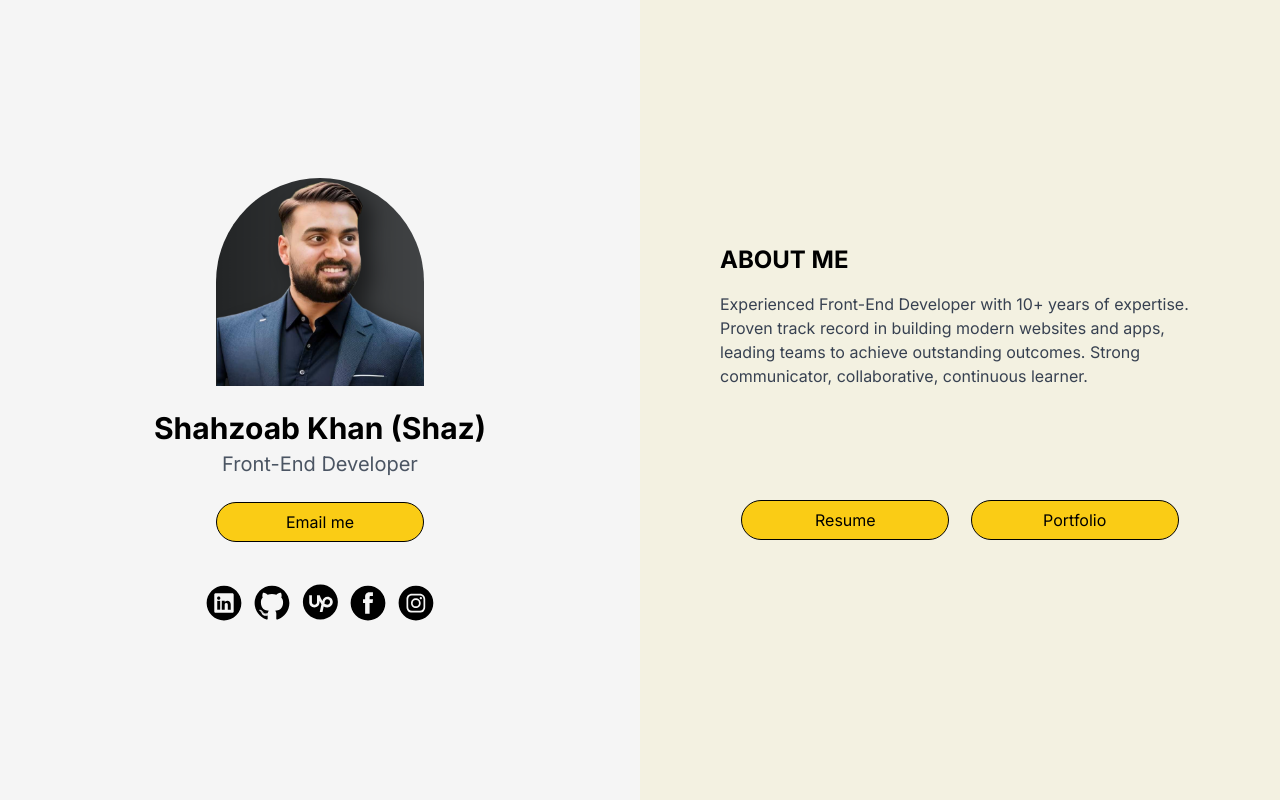
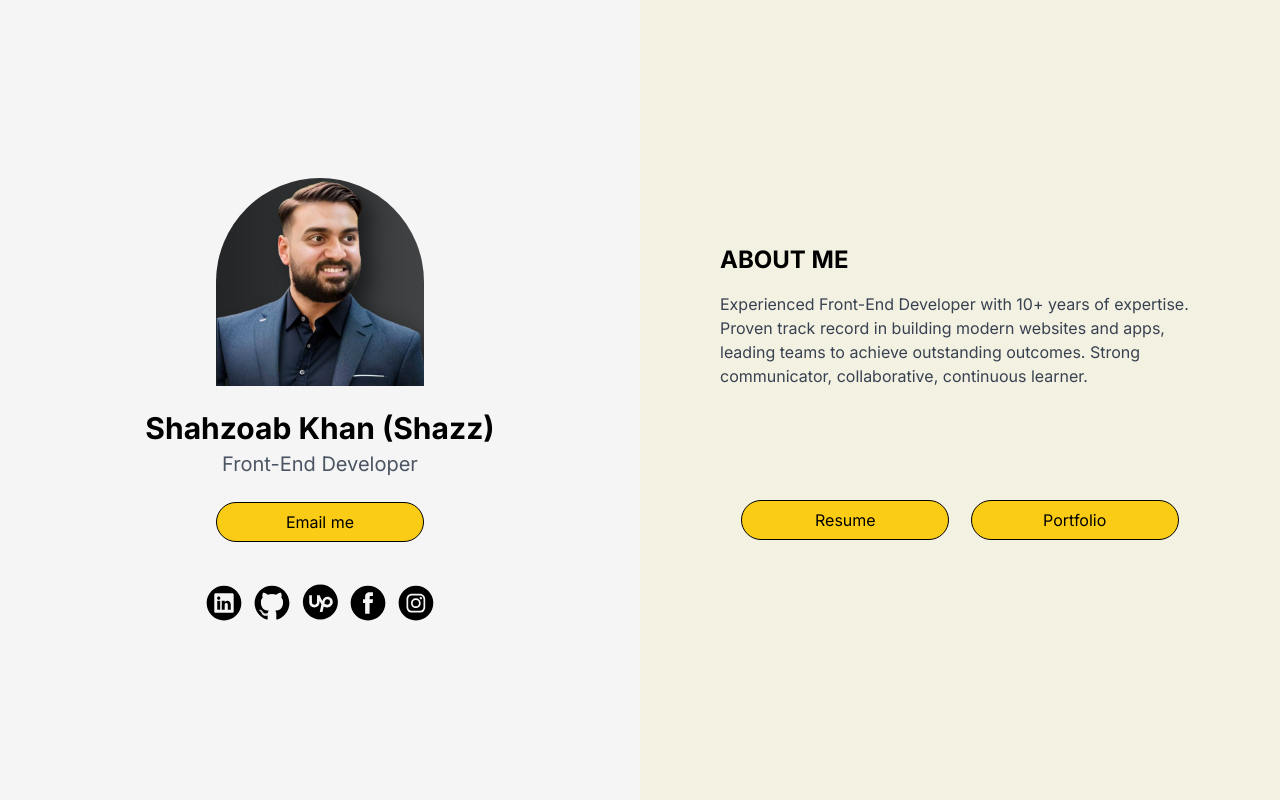
Before and after one commit to shahzoab/personal-website, a Next.js app: page / in a window 1280 px wide. Built offline with nearby package versions, Linux system fonts and the light colour scheme.

Commit message:
Update nick name

```diff
--- a/src/app/page.js
+++ b/src/app/page.js
@@ -15,7 +15,7 @@ export default function Home() {
               priority
             />
           </div>
-          <h1 className="text-3xl font-bold mt-6">Shahzoab Khan (Shaz)</h1>
+          <h1 className="text-3xl font-bold mt-6">Shahzoab Khan (Shazz)</h1>
           <p className="text-xl text-gray-600 mt-1">Front-End Developer</p>
           <a
             href="mailto:shahzoab@gmail.com"
@@ -93,8 +93,8 @@ export default function Home() {
           </p>
           <div className="flex flex-wrap justify-evenly mt-8 sm:mt-28">
             <a
-              href="./Shaz-Resume.pdf"
-              download="Shaz-Resume"
+              href="./Shazz-Resume.pdf"
+              download="Shazz-Resume"
               target="_blank"
               rel="noopener"
               className="bg-yellow-400 text-black rounded-full w-52 h-10 mb-4 border border-solid border-black flex justify-center items-center"
```
Also changed, not shown: 2 other files (tests, documents, lock files or other folders).
